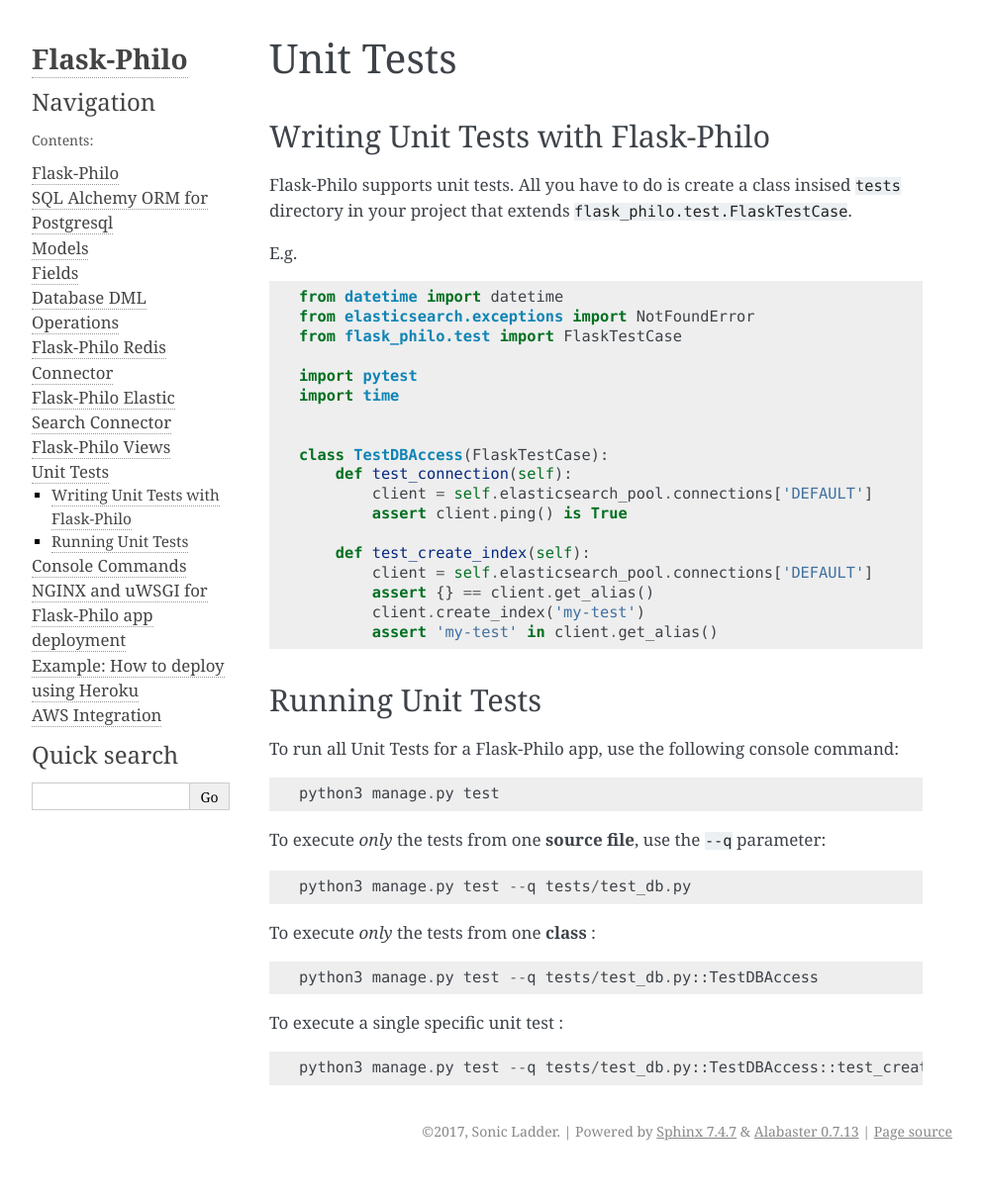
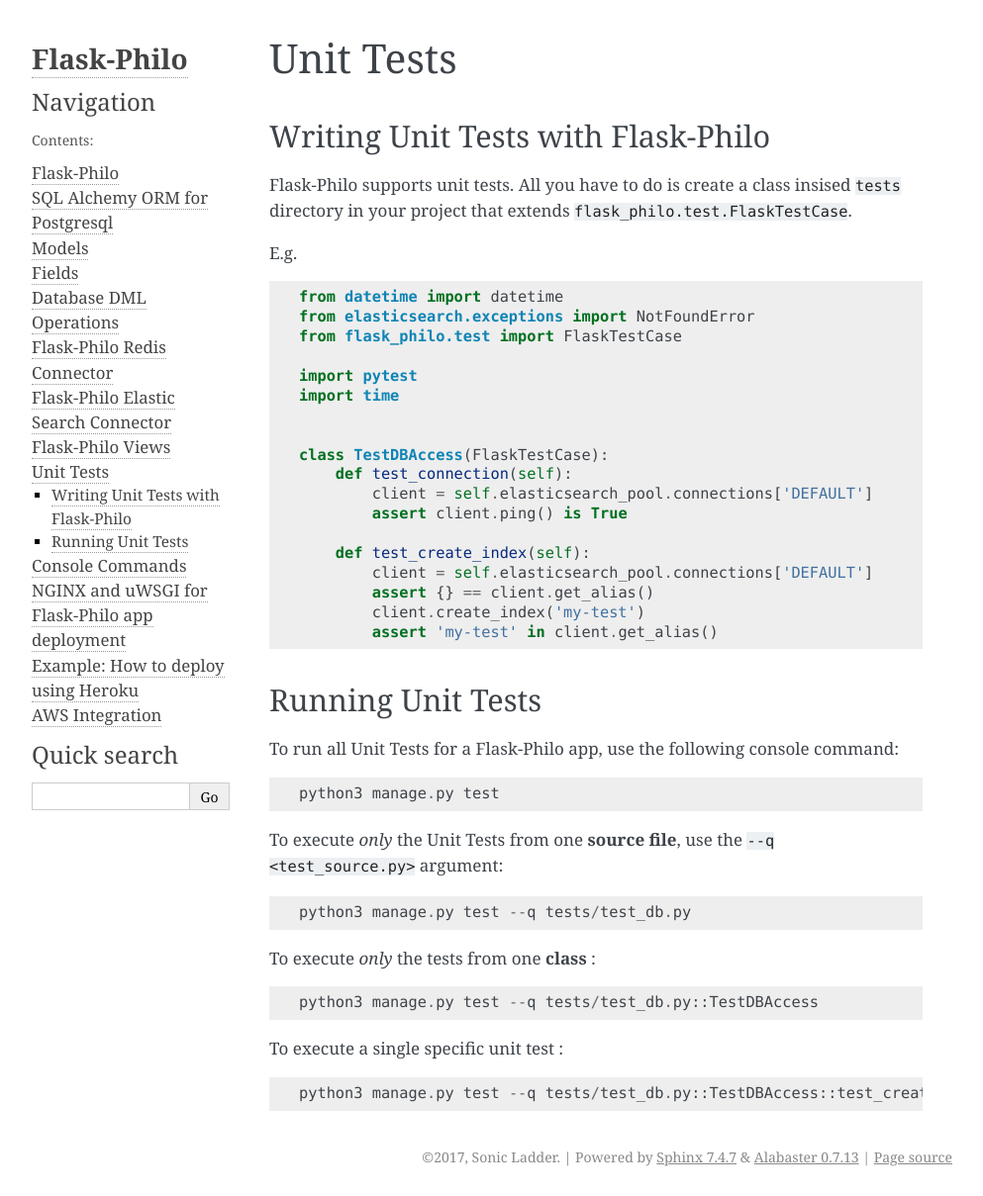
Before and after one commit to fenderdigital/flask-philo, a Sphinx documentation site: the page built from documentation/source/etc/unit_test.rst, in a window 1280 px wide. Shown: the whole page at 99% size, without its empty margins (148-1141 px from the left). Built offline with Sphinx 7.4.7, drawn with Linux system fonts in a browser that asks for light colours; pages that are not in the unit, such as notebooks, are missing from menus; before the commit the page ends 1183 px from its top, so only the background shows below that.

Commit message:
unit test docs

```diff
--- a/documentation/source/etc/unit_test.rst
+++ b/documentation/source/etc/unit_test.rst
@@ -44,7 +44,7 @@
 
 
 
-To execute *only* the tests from one **source file**, use the ``--q`` parameter:
+To execute *only* the Unit Tests from one **source file**, use the ``--q <test_source.py>`` argument:
 
 ::
 
```
